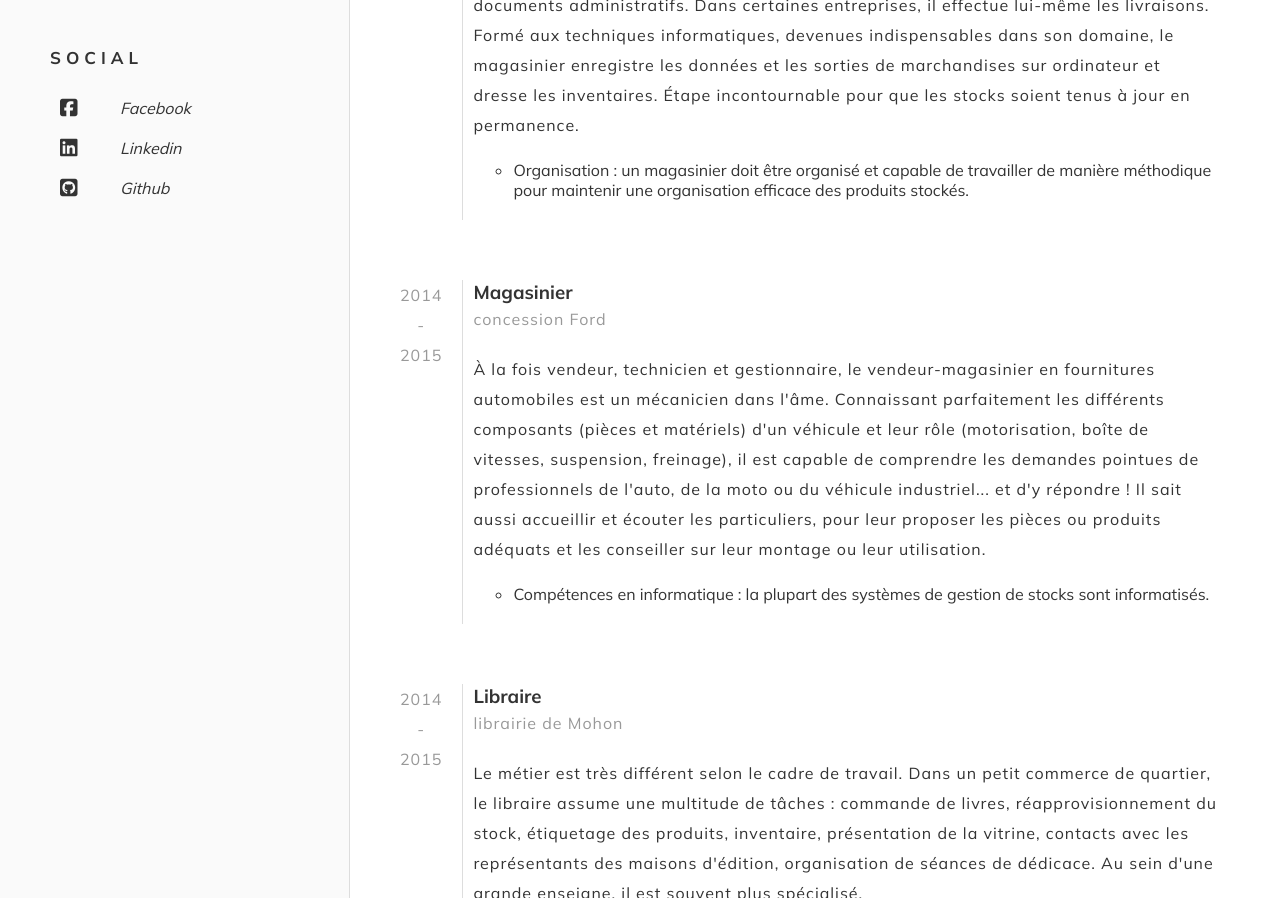
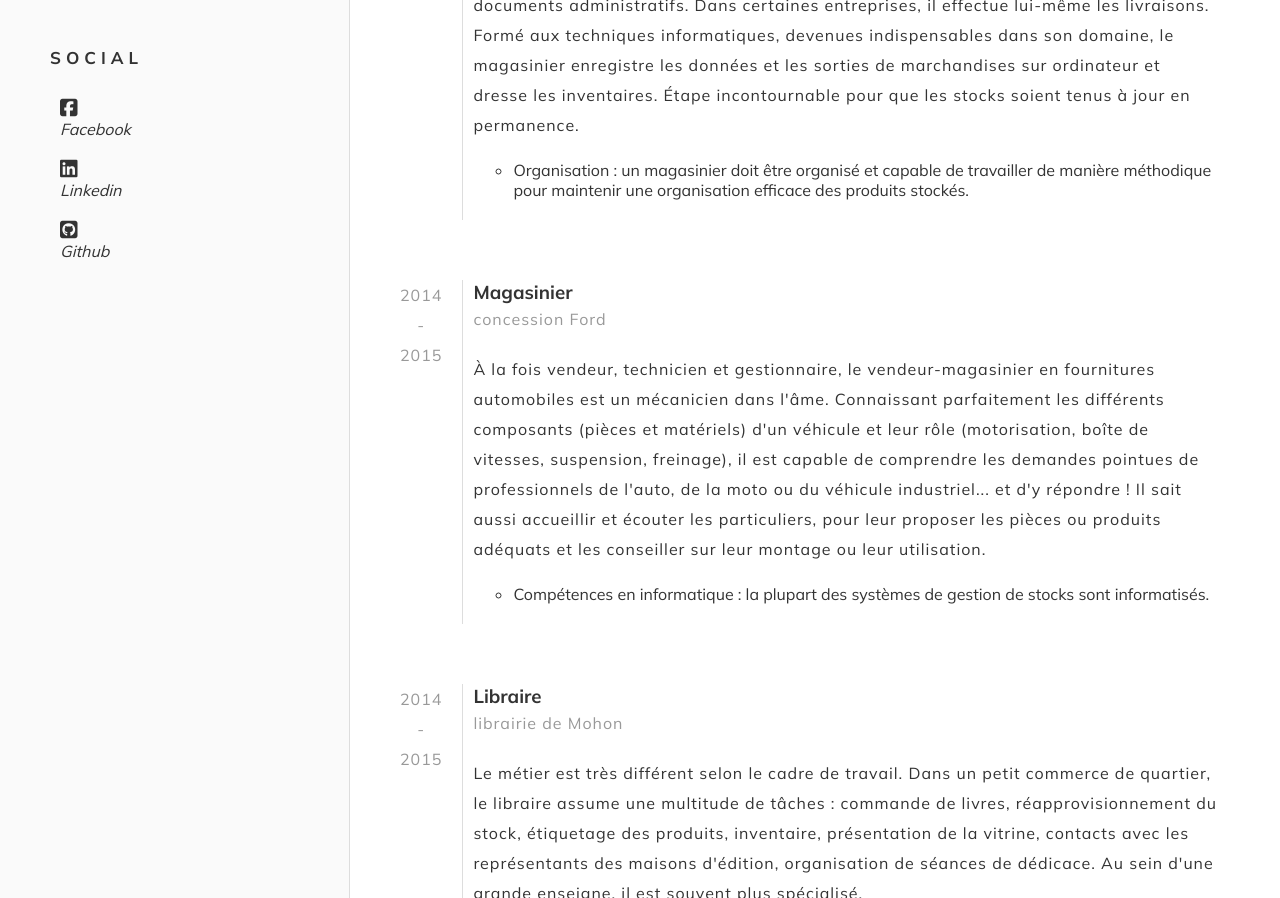
Before and after one commit to VenlaineBenjamin/cv-benjamin-verlaine, a website: page index.html in a window 1280 px wide. Shown: the part 1500-2398 px from the top of the page. Drawn offline with Linux system fonts and the light colour scheme.

Commit message:
change social link

```diff
--- a/index.html
+++ b/index.html
@@ -104,37 +104,34 @@
                 <div class="block">
                     <h2 class="title-small">SOCIAL</h2>
                     <div class="social-container">
-                        <i class="fa-brands fa-square-facebook"></i>
-                        <p>
                         <a
                             href="https://www.facebook.com/profile.php?id=100009203753755"
-                                title="mon facebook"
+                            title="facebook"
                             target="_blank"
-                                >Facebook</a
                         >
-                        </p>
+                            <i class="fa-brands fa-square-facebook"></i>
+                            <p>Facebook</p></a
+                        >
                     </div>
                     <div class="social-container">
-                        <i class="fa-brands fa-linkedin"></i>
-                        <p>
                         <a
                             href="https://www.linkedin.com/in/benjamin-verlaine-bb3314255/"
-                                title="mon linkedin"
+                            title="linkedin"
                             target="_blank"
-                                >Linkedin</a
                         >
-                        </p>
+                            <i class="fa-brands fa-linkedin"></i>
+                            <p>Linkedin</p></a
+                        >
                     </div>
                     <div class="social-container">
-                        <i class="fa-brands fa-square-github"></i>
-                        <p>
                         <a
                             href="https://github.com/VenlaineBenjamin"
-                                title="mon github"
+                            title="github"
                             target="_blank"
-                                >Github</a
                         >
-                        </p>
+                            <i class="fa-brands fa-square-github"></i>
+                            <p>Github</p></a
+                        >
                     </div>
                 </div>
             </aside>
```
Lines whose indentation alone changed are shown as unchanged.
